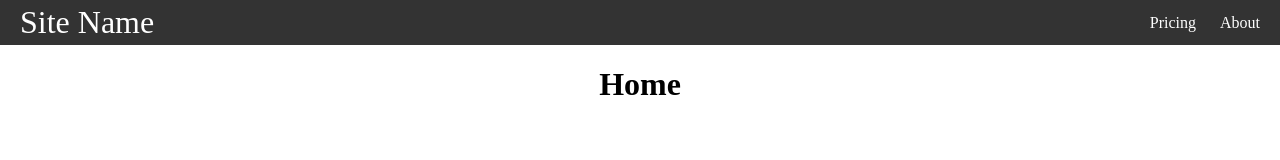
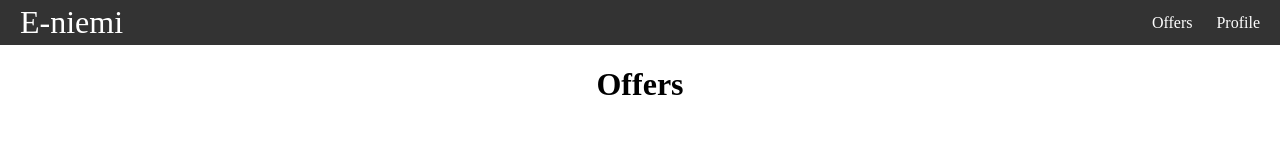
Before and after one commit to jankomp/eniemi, a React (Create React App) app: page / in a window 1280 px wide. Shown: the top 160 px of the page. Built offline with nearby package versions, Linux system fonts and the light colour scheme.

Commit message:
NavBar renamed pages

```diff
--- a/package.json
+++ b/package.json
@@ -13,6 +13,7 @@
     "firebase": "^9.10.0",
     "react": "^18.2.0",
     "react-dom": "^18.2.0",
+    "react-router-dom": "^6.4.2",
     "react-scripts": "5.0.1",
     "web-vitals": "^2.1.4"
   },
--- a/src/App.js
+++ b/src/App.js
@@ -1,7 +1,7 @@
 import Navbar from "./Navbar"
-import Pricing from "./pages/Pricing"
+import Offers from "./pages/Offers"
 import Home from "./pages/Home"
-import About from "./pages/About"
+import Profile from "./pages/Profile"
 import { Route, Routes } from "react-router-dom"
 
 function App() {
@@ -11,8 +11,8 @@ function App() {
       <div className="container">
         <Routes>
           <Route path="/" element={<Home />} />
-          <Route path="/pricing" element={<Pricing />} />
-          <Route path="/about" element={<About />} />
+          <Route path="/offers" element={<Offers />} />
+          <Route path="/profile" element={<Profile />} />
         </Routes>
       </div>
     </>
--- a/src/Navbar.js
+++ b/src/Navbar.js
@@ -4,11 +4,11 @@ export default function Navbar() {
   return (
     <nav className="nav">
       <Link to="/" className="site-title">
-        Site Name
+        E-niemi
       </Link>
       <ul>
-        <CustomLink to="/pricing">Pricing</CustomLink>
-        <CustomLink to="/about">About</CustomLink>
+        <CustomLink to="/offers">Offers</CustomLink>
+        <CustomLink to="/profile">Profile</CustomLink>
       </ul>
     </nav>
   )
--- a/src/pages/About.js
+++ /dev/null
@@ -1,3 +0,0 @@
-export default function About() {
-  return <h1>About</h1>
-}
--- a/src/pages/Home.js
+++ b/src/pages/Home.js
@@ -1,3 +1,3 @@
 export default function Home() {
-  return <h1>Home</h1>
+  return <h1>Offers</h1>
 }
--- /dev/null
+++ b/src/pages/Offers.js
@@ -0,0 +1,3 @@
+export default function Offers() {
+  return <h1>Offers</h1>
+}
--- a/src/pages/Pricing.js
+++ /dev/null
@@ -1,3 +0,0 @@
-export default function Pricing() {
-  return <h1>Pricing</h1>
-}
--- /dev/null
+++ b/src/pages/Profile.js
@@ -0,0 +1,3 @@
+export default function Profile() {
+  return <h1>Profile</h1>
+}
```
Also changed, not shown: 1 other file (tests, documents, lock files or other folders).
